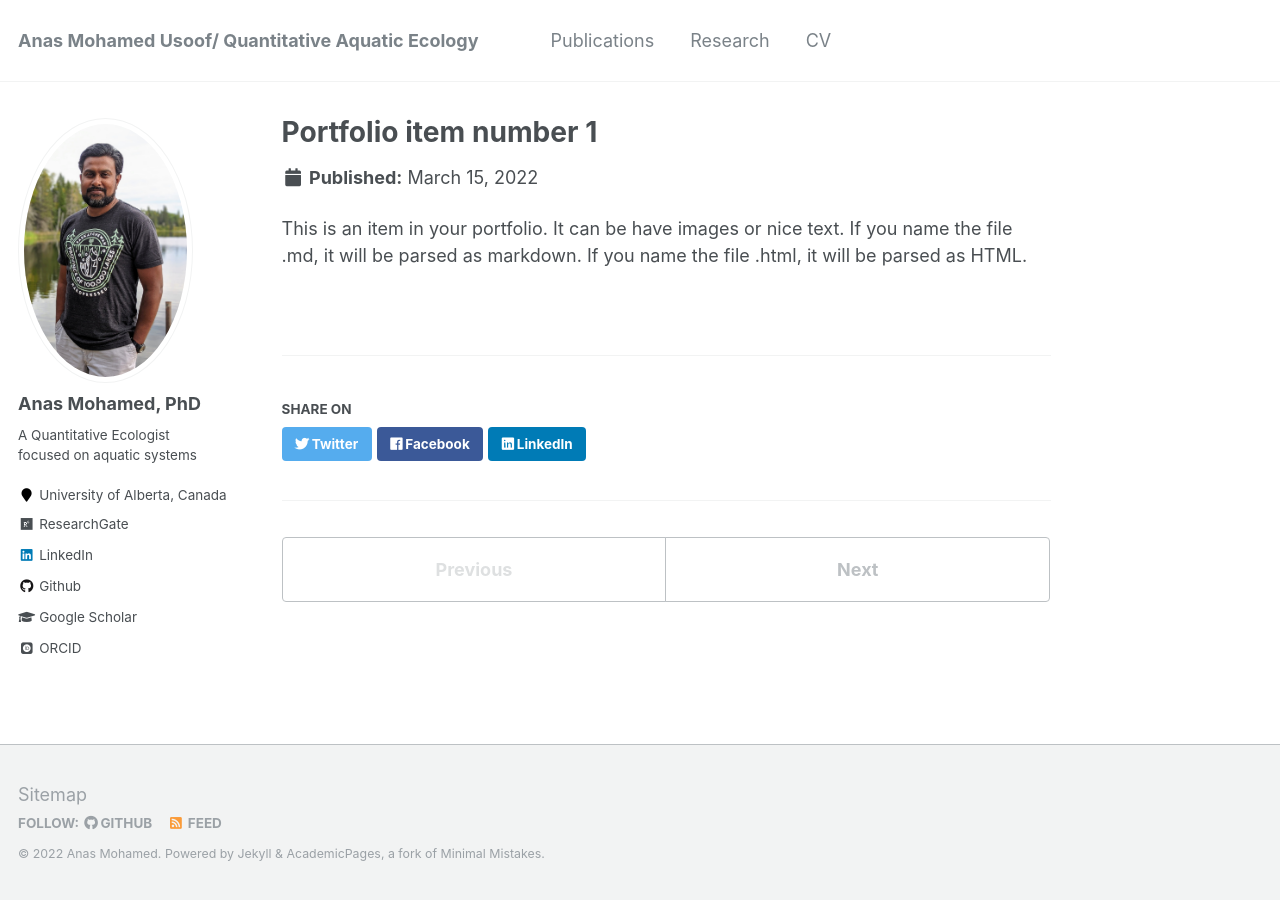
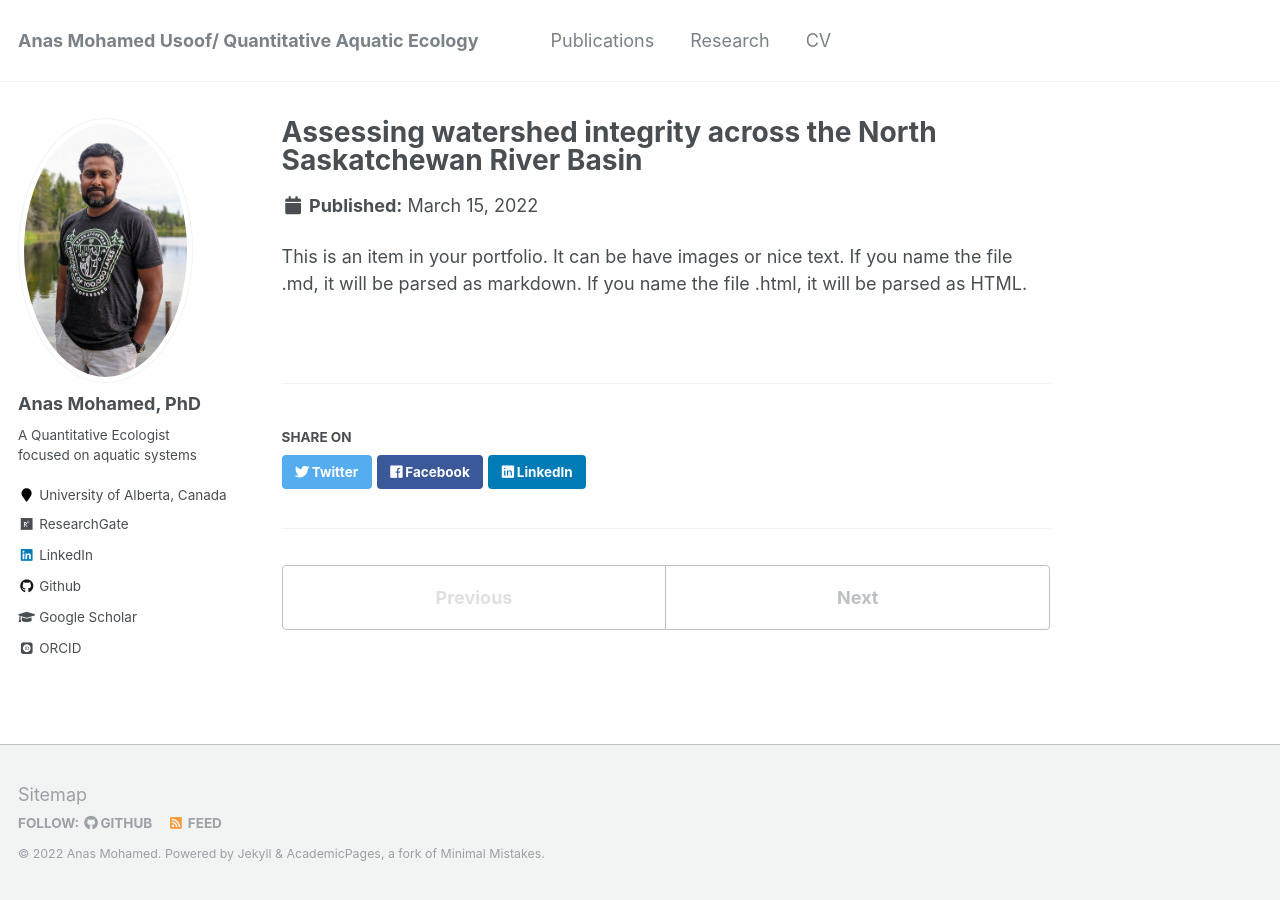
Before and after one commit to AnasMUM/AnasMUM.github.io, a Jekyll site: the page built from _portfolio/portfolio-1.md, in a window 1280 px wide. Built offline with Jekyll 4.4.1, drawn with Linux system fonts in a browser that asks for light colours; some web fonts are replaced.

Commit message:
Update portfolio-1.md

```diff
--- a/_portfolio/portfolio-1.md
+++ b/_portfolio/portfolio-1.md
@@ -1,6 +1,6 @@
 ---
-title: "Portfolio item number 1"
-excerpt: "Short description of portfolio item number 1<br/><img src='/images/500x300.png'>"
+title: "Assessing watershed integrity across the North Saskatchewan River Basin"
+excerpt: "Short description of portfolio item number 1<br/><img src='/images/NSRB.png'>"
 collection: portfolio
 ---
 
```
